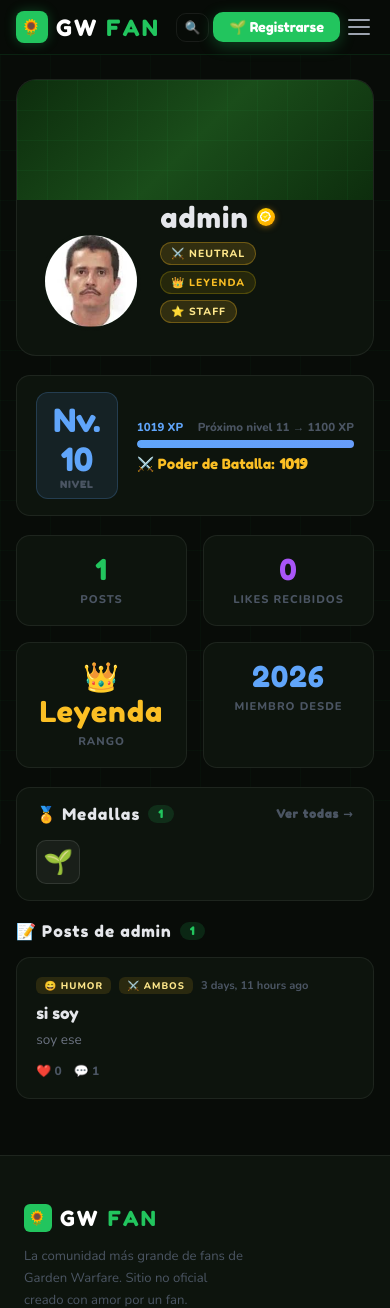
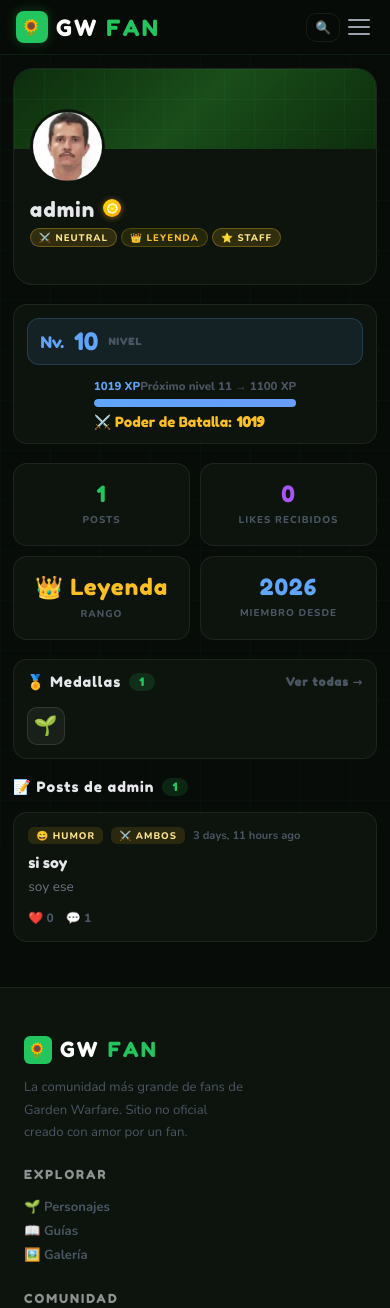
Before and after one commit to chango-con-internet/GW_fansite, a Django app: page /usuarios/perfil/admin/ in a window 390 px wide. Shown: the top 1308 px of the page. Run offline with Django 5.2, Linux system fonts and the light colour scheme; data comes from the database, SQL or seed files in the repository.

Commit message:
fix: navbar mensajes desktop, login móvil y perfil responsive

```diff
--- a/templates/base.html
+++ b/templates/base.html
@@ -167,7 +167,10 @@
       display: none; flex-direction: column; gap: 5px;
       background: none; border: none; padding: 4px; cursor: pointer;
     }
-    .nav-toggle span { display: block; width: 22px; height: 2px; background: #9ca3af; border-radius: 2px; transition: all 0.2s; }
+    .nav-toggle span {
+      display: block; width: 22px; height: 2px;
+      background: #9ca3af; border-radius: 2px; transition: all 0.2s;
+    }
 
     .nav-mobile {
       display: none; flex-direction: column; gap: 6px;
@@ -202,6 +205,7 @@
       .nav-logout { display: none; }
       .nav-panel { display: none; }
       .nav-btn-login:not([style*="padding:7px 12px"]) { display: none; }
+      .nav-btn-register { display: none; }
       nav { padding: 0.7rem 1rem; }
       .nav-right { gap: 4px; }
       .nav-user { gap: 4px; }
@@ -295,13 +299,14 @@
     </div>
 
     <div class="nav-right">
-      <a href="/buscar/" class="nav-btn-login" style="padding:7px 12px;">🔍</a>
+      <a href="/buscar/" class="nav-btn-login" style="padding:7px 12px;" title="Buscar">🔍</a>
       {% if request.user.is_authenticated %}
-      <a href="/usuarios/tienda/" class="nav-btn-login" style="padding:7px 12px;color:var(--yellow);border-color:rgba(251,191,36,0.2);">☀️ {{ request.user.perfil.semillas }}</a>
+      <a href="/usuarios/tienda/" class="nav-btn-login" style="padding:7px 12px;color:var(--yellow);border-color:rgba(251,191,36,0.2);" title="Tienda">☀️ {{ request.user.perfil.semillas }}</a>
       <div class="nav-user">
         {% if request.user.is_staff %}
         <a href="/panel/" class="nav-panel">🛡️ Panel</a>
         {% endif %}
+        <a href="/usuarios/mensajes/" class="nav-btn-login" style="padding:7px 12px;" title="Mensajes">💬</a>
         <a href="/usuarios/notificaciones/" class="nav-user-avatar" id="notif-btn" title="Notificaciones">
           🔔
           <span id="notif-count" style="display:none;position:absolute;top:-4px;right:-4px;background:#ef4444;color:#fff;font-size:0.5rem;font-weight:800;padding:1px 4px;border-radius:10px;font-family:'Fredoka One',cursive;min-width:14px;text-align:center;"></span>
@@ -346,15 +351,16 @@
     <a href="/usuarios/notificaciones/" class="nav-link">🔔 Notificaciones</a>
     <a href="/usuarios/mensajes/" class="nav-link">💬 Mensajes</a>
     <a href="/usuarios/perfil/{{ request.user.username }}/" class="nav-link">👤 Mi perfil</a>
+    <a href="/logros/{{ request.user.username }}/" class="nav-link">🏅 Logros</a>
     <a href="/usuarios/clasificacion/" class="nav-link">🏆 Clasificación</a>
     {% if request.user.is_staff %}
-    <a href="/panel/" class="nav-link" style="color:var(--yellow);">🛡️ Panel Admin</a>
+    <a href="/panel/" class="nav-link" style="color:var(--yellow);border-color:rgba(251,191,36,0.2);">🛡️ Panel Admin</a>
     {% endif %}
     <div class="nav-mobile-divider"></div>
-    <a href="/usuarios/logout/" class="nav-link" style="color:#ef4444;">🚪 Salir</a>
+    <a href="/usuarios/logout/" class="nav-link" style="color:#ef4444;border-color:rgba(239,68,68,0.2);">🚪 Salir</a>
     {% else %}
-    <a href="/usuarios/login/" class="nav-link">🔑 Iniciar sesión</a>
-    <a href="/usuarios/register/" class="nav-link" style="color:var(--green);">🌱 Registrarse</a>
+    <a href="/usuarios/login/" class="nav-link" style="color:#60a5fa;border-color:rgba(96,165,250,0.2);">🔑 Iniciar sesión</a>
+    <a href="/usuarios/register/" class="nav-link" style="color:var(--green);border-color:rgba(34,197,94,0.2);background:rgba(34,197,94,0.06);">🌱 Registrarse gratis</a>
     {% endif %}
   </div>
 
@@ -416,13 +422,12 @@
       });
     }
 
+    // Mobile nav toggle
     function toggleNav() {
       const nav = document.getElementById('nav-mobile');
       const btn = document.getElementById('nav-toggle-btn');
       const isOpen = nav.classList.toggle('open');
-  // Bloquear scroll del body cuando el menú está abierto
       document.body.style.overflow = isOpen ? 'hidden' : '';
-  // Animar hamburguesa
       const spans = btn.querySelectorAll('span');
       if (isOpen) {
         spans[0].style.transform = 'rotate(45deg) translate(5px, 5px)';
--- a/usuarios/templates/usuarios/perfil.html
+++ b/usuarios/templates/usuarios/perfil.html
@@ -178,6 +178,50 @@
 .empty-icon { font-size: 2.5rem; display: block; margin-bottom: 0.8rem; opacity: 0.5; }
 .empty-text { font-family: 'Fredoka One', cursive; font-size: 1rem; color: #e5e7eb; margin-bottom: 0.3rem; }
 .empty-sub { font-size: 0.82rem; color: var(--muted); }
+
+@media (max-width: 600px) {
+  .perfil-wrap { padding: 0.8rem 0.8rem; }
+
+  .perfil-banner { height: 80px; }
+
+  .perfil-info {
+    padding: 0 1rem 1rem;
+    flex-direction: column;
+    align-items: flex-start;
+    gap: 0.8rem;
+  }
+
+  .perfil-avatar-wrap { margin-top: -40px; }
+
+  .perfil-avatar { width: 75px; height: 75px; font-size: 2rem; border-width: 3px; }
+
+  .perfil-username { font-size: 1.3rem; }
+
+  .perfil-badges { gap: 4px; }
+  .perfil-badge { font-size: 0.6rem; padding: 2px 8px; }
+
+  .perfil-actions {
+    flex-direction: row; flex-wrap: wrap; gap: 6px; padding-top: 0;
+    width: 100%;
+  }
+  .btn-editar { font-size: 0.75rem; padding: 6px 12px; }
+
+  .xp-section { flex-direction: column; gap: 0.8rem; padding: 0.8rem; }
+  .xp-nivel { min-width: unset; width: 100%; display: flex; align-items: center; gap: 10px; padding: 0.5rem 0.8rem; }
+  .xp-nivel > div:first-child { font-size: 1rem; }
+  .xp-nivel > div:nth-child(2) { font-size: 1.5rem; }
+
+  .perfil-stats { grid-template-columns: repeat(2, 1fr); gap: 0.6rem; }
+  .stat-num { font-size: 1.4rem; }
+  .stat-label { font-size: 0.62rem; }
+
+  .medallas-mini { padding: 0.8rem; }
+  .medalla-chip { width: 38px; height: 38px; font-size: 1.2rem; }
+
+  .section-title { font-size: 0.9rem; }
+  .post-card { padding: 0.9rem; }
+  .post-titulo { font-size: 0.92rem; }
+}
 {% endblock %}
 
 {% block content %}
```
Lines whose indentation alone changed are shown as unchanged.
